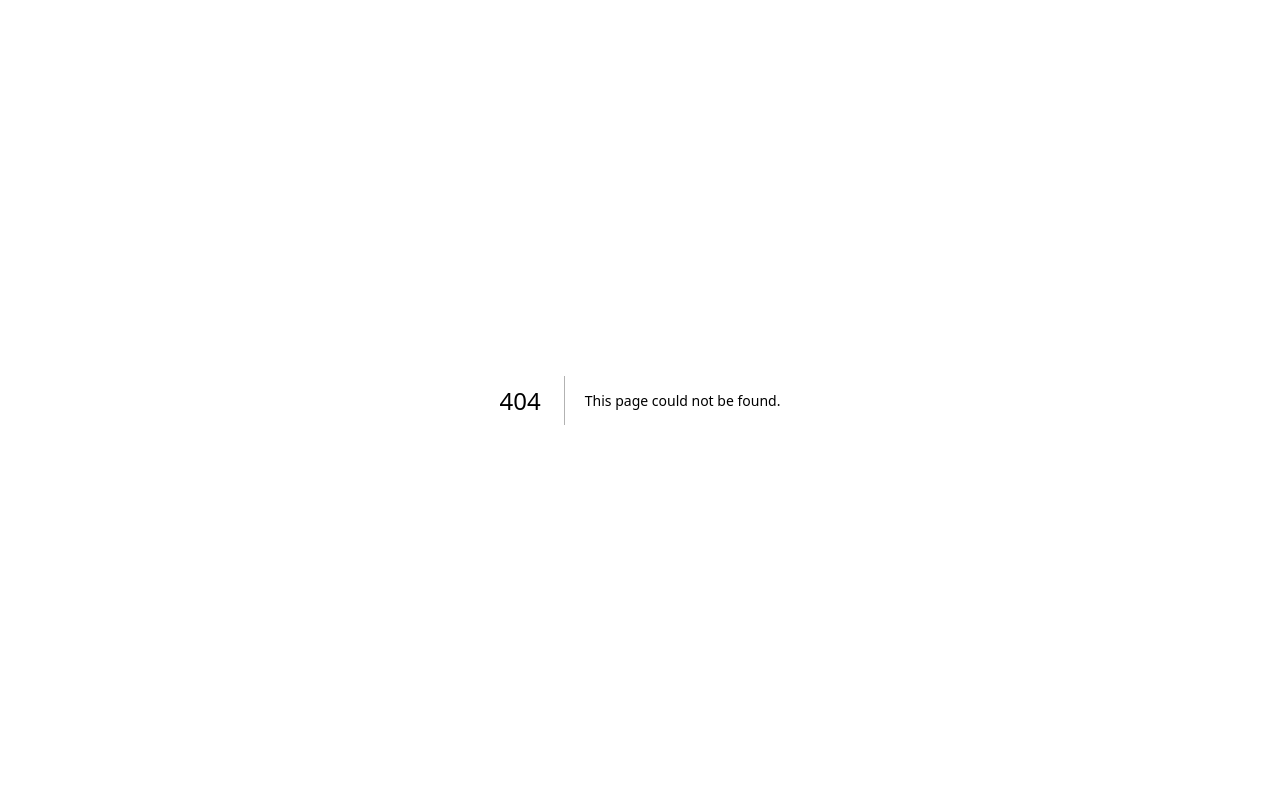
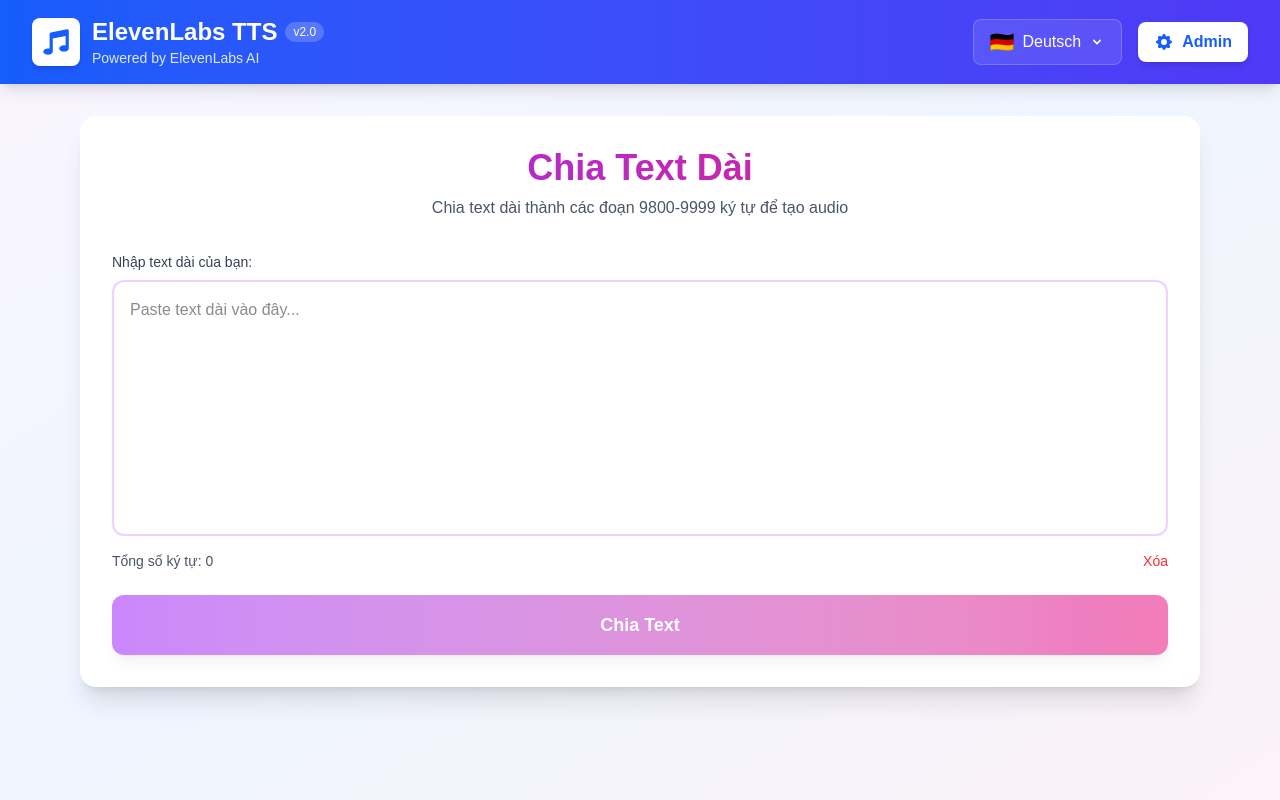
Before and after one commit to chungkk/text-to.speech, a Next.js app: page /longleng in a window 1280 px wide. Before the commit this address had no page. Built offline with nearby package versions, Linux system fonts and the light colour scheme.

Commit message:
longleng

```diff
--- /dev/null
+++ b/app/longleng/page.tsx
@@ -0,0 +1,177 @@
+'use client';
+
+import { useState, useEffect } from 'react';
+import Header from '@/components/Header';
+import { Language, getTranslation } from '@/lib/translations';
+
+export default function LongTextSplitter() {
+  const [currentLang, setCurrentLang] = useState<Language>('de');
+  const [inputText, setInputText] = useState('');
+  const [splitTexts, setSplitTexts] = useState<string[]>([]);
+  const [loading, setLoading] = useState(false);
+
+  useEffect(() => {
+    const savedLang = localStorage.getItem('appLanguage') as Language;
+    if (savedLang && ['de', 'en', 'vi'].includes(savedLang)) {
+      setCurrentLang(savedLang);
+    }
+  }, []);
+
+  const handleLanguageChange = (lang: Language) => {
+    setCurrentLang(lang);
+    localStorage.setItem('appLanguage', lang);
+  };
+
+  const splitText = (text: string): string[] => {
+    const minLength = 9800;
+    const maxLength = 9999;
+    const chunks: string[] = [];
+    let startIndex = 0;
+
+    while (startIndex < text.length) {
+      const remainingLength = text.length - startIndex;
+
+      if (remainingLength <= maxLength) {
+        chunks.push(text.slice(startIndex));
+        break;
+      }
+
+      let endIndex = startIndex + maxLength;
+      const segment = text.slice(startIndex, endIndex);
+
+      const lastPeriod = segment.lastIndexOf('.');
+      const lastExclamation = segment.lastIndexOf('!');
+      const lastQuestion = segment.lastIndexOf('?');
+      const lastNewline = segment.lastIndexOf('\n');
+
+      const lastSentenceEnd = Math.max(lastPeriod, lastExclamation, lastQuestion, lastNewline);
+
+      if (lastSentenceEnd > minLength - startIndex) {
+        endIndex = startIndex + lastSentenceEnd + 1;
+      } else {
+        const lastSpace = segment.lastIndexOf(' ');
+        if (lastSpace > minLength - startIndex) {
+          endIndex = startIndex + lastSpace;
+        }
+      }
+
+      chunks.push(text.slice(startIndex, endIndex).trim());
+      startIndex = endIndex;
+    }
+
+    return chunks;
+  };
+
+  const handleSplit = () => {
+    setLoading(true);
+    try {
+      const chunks = splitText(inputText);
+      setSplitTexts(chunks);
+    } catch (error) {
+      console.error('Error splitting text:', error);
+    } finally {
+      setLoading(false);
+    }
+  };
+
+  const handleCopy = (text: string, index: number) => {
+    navigator.clipboard.writeText(text);
+    alert(`Đã copy đoạn ${index + 1}!`);
+  };
+
+  const handleCopyAll = () => {
+    const allText = splitTexts.join('\n\n---\n\n');
+    navigator.clipboard.writeText(allText);
+    alert('Đã copy tất cả các đoạn!');
+  };
+
+  return (
+    <div className="min-h-screen bg-gradient-to-br from-purple-50 via-blue-50 to-pink-50">
+      <Header currentLang={currentLang} onLanguageChange={handleLanguageChange} />
+
+      <main className="container mx-auto px-4 py-8 max-w-6xl">
+        <div className="bg-white rounded-2xl shadow-xl p-8">
+          <h1 className="text-4xl font-bold text-center mb-2 bg-gradient-to-r from-purple-600 to-pink-600 bg-clip-text text-transparent">
+            Chia Text Dài
+          </h1>
+          <p className="text-center text-gray-600 mb-8">
+            Chia text dài thành các đoạn 9800-9999 ký tự để tạo audio
+          </p>
+
+          <div className="space-y-6">
+            <div>
+              <label className="block text-sm font-medium text-gray-700 mb-2">
+                Nhập text dài của bạn:
+              </label>
+              <textarea
+                value={inputText}
+                onChange={(e) => setInputText(e.target.value)}
+                className="w-full h-64 p-4 border-2 border-purple-200 rounded-xl focus:border-purple-500 focus:ring-2 focus:ring-purple-200 transition-all resize-none"
+                placeholder="Paste text dài vào đây..."
+              />
+              <div className="flex justify-between items-center mt-2 text-sm text-gray-600">
+                <span>Tổng số ký tự: {inputText.length.toLocaleString()}</span>
+                <button
+                  onClick={() => setInputText('')}
+                  className="text-red-500 hover:text-red-700 transition-colors"
+                >
+                  Xóa
+                </button>
+              </div>
+            </div>
+
+            <button
+              onClick={handleSplit}
+              disabled={loading || inputText.length === 0}
+              className="w-full bg-gradient-to-r from-purple-600 to-pink-600 text-white py-4 px-8 rounded-xl hover:from-purple-700 hover:to-pink-700 disabled:opacity-50 disabled:cursor-not-allowed transition-all transform hover:scale-[1.02] font-semibold text-lg shadow-lg"
+            >
+              {loading ? 'Đang chia...' : 'Chia Text'}
+            </button>
+
+            {splitTexts.length > 0 && (
+              <div className="space-y-6">
+                <div className="flex justify-between items-center p-4 bg-purple-50 rounded-xl">
+                  <div className="text-lg font-semibold text-purple-900">
+                    Đã chia thành {splitTexts.length} đoạn
+                  </div>
+                  <button
+                    onClick={handleCopyAll}
+                    className="bg-purple-600 text-white px-6 py-2 rounded-lg hover:bg-purple-700 transition-colors"
+                  >
+                    Copy Tất Cả
+                  </button>
+                </div>
+
+                {splitTexts.map((chunk, index) => (
+                  <div key={index} className="border-2 border-purple-200 rounded-xl p-6 space-y-4">
+                    <div className="flex justify-between items-center">
+                      <h3 className="text-xl font-semibold text-purple-900">
+                        Đoạn {index + 1}
+                      </h3>
+                      <div className="flex items-center gap-4">
+                        <span className="text-sm font-medium text-gray-600">
+                          {chunk.length.toLocaleString()} ký tự
+                        </span>
+                        <button
+                          onClick={() => handleCopy(chunk, index)}
+                          className="bg-purple-600 text-white px-4 py-2 rounded-lg hover:bg-purple-700 transition-colors text-sm"
+                        >
+                          Copy
+                        </button>
+                      </div>
+                    </div>
+                    <div className="bg-gray-50 p-4 rounded-lg max-h-64 overflow-y-auto">
+                      <pre className="text-sm text-gray-700 whitespace-pre-wrap font-sans">
+                        {chunk}
+                      </pre>
+                    </div>
+                  </div>
+                ))}
+              </div>
+            )}
+          </div>
+        </div>
+      </main>
+    </div>
+  );
+}
```
